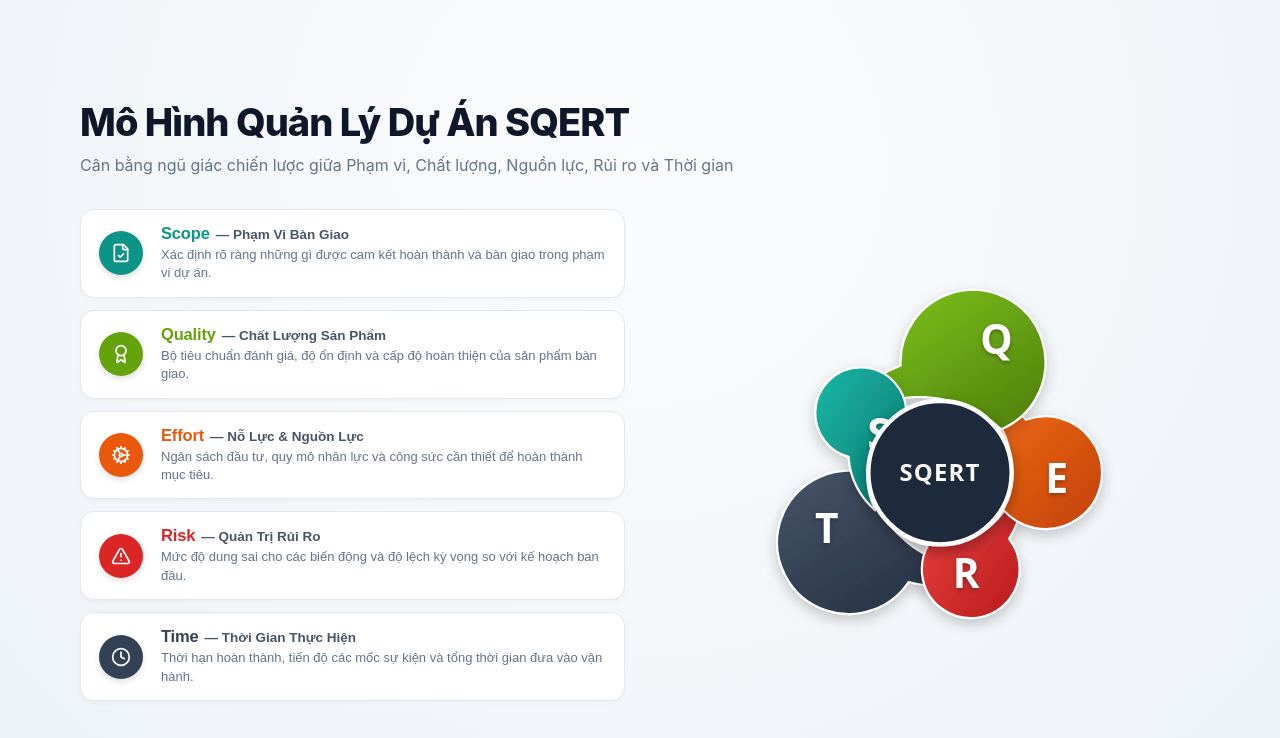
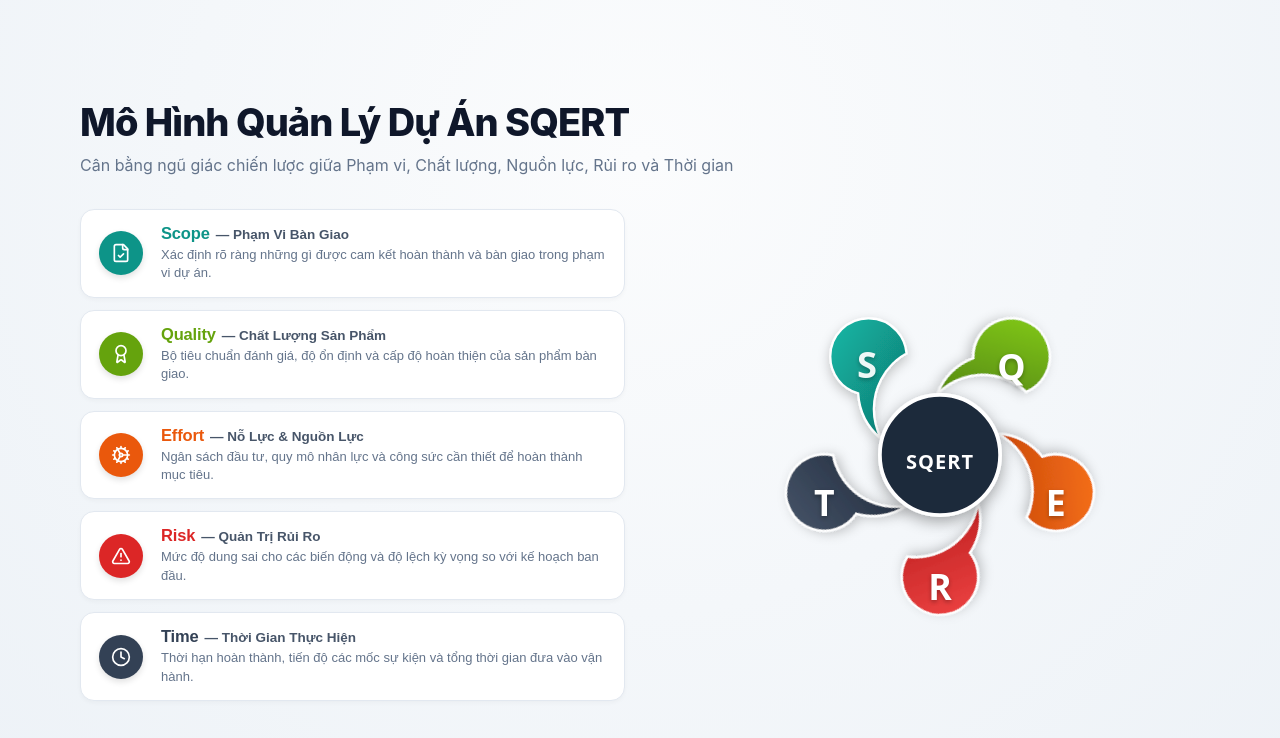
Before and after one commit to dangquangminh123/shape_code_all, a Next.js app: page /shapes/sq5-sqert-model in a window 1280 px wide. Shown: the top 738 px of the page. Built offline with nearby package versions, Linux system fonts and the light colour scheme.

Commit message:
fix(sq5): enforce pure 5-fold rotational symmetry with uniform 82px radius and 72deg spacing for S-Q-E-R-T matching template

```diff
--- a/src/components/shapes/sq5-sqert-model/Sq5SqertModel.tsx
+++ b/src/components/shapes/sq5-sqert-model/Sq5SqertModel.tsx
@@ -1,7 +1,14 @@
 'use client';
 
 import React, { useId, useRef, useState, type CSSProperties, type KeyboardEvent } from 'react';
-import { SQ5_DIMENSIONS, type Sq5DimensionConfig, type Sq5DimensionId } from './sq5-sqert-model.config';
+import {
+  SQ5_DIMENSIONS,
+  SQ5_LETTER_RADIUS,
+  SQ5_PETAL_OFFSET_X,
+  SQ5_PETAL_OFFSET_Y,
+  SQ5_PETAL_PATH,
+  type Sq5DimensionId,
+} from './sq5-sqert-model.config';
 import './sq5-sqert-model.css';
 
 export interface Sq5SqertModelProps {
@@ -105,73 +112,66 @@ export default function Sq5SqertModel({
             })}
           </div>
 
-          {/* Right Column: Exact 1:1 Unified Pinwheel Stage */}
+          {/* Right Column: Perfect 5-Fold Symmetrical Pinwheel Vortex Stage */}
           <div className="sq5-stage" aria-label="Biểu đồ cánh quạt SQERT 5 góc tương tác">
             <div className="sq5-vortex">
               <svg
-                viewBox="70 60 260 260"
+                viewBox="-155 -155 310 310"
                 className="sq5-svg"
                 preserveAspectRatio="xMidYMid meet"
                 aria-hidden="true"
               >
                 <defs>
                   {/* Subtle 3D Drop Shadow */}
-                  <filter id={`sq5-shadow-${instanceId}`} x="-20%" y="-20%" width="140%" height="140%">
-                    <feDropShadow dx="0" dy="3" stdDeviation="4" floodOpacity="0.2" />
+                  <filter id={`sq5-shadow-${instanceId}`} x="-25%" y="-25%" width="150%" height="150%">
+                    <feDropShadow dx="0" dy="3" stdDeviation="4" floodOpacity="0.22" />
                   </filter>
-                  <filter id={`sq5-active-shadow-${instanceId}`} x="-30%" y="-30%" width="160%" height="160%">
+                  <filter id={`sq5-active-shadow-${instanceId}`} x="-35%" y="-35%" width="170%" height="170%">
                     <feDropShadow dx="0" dy="6" stdDeviation="8" floodOpacity="0.4" />
                   </filter>
-                  <filter id={`sq5-hub-shadow-${instanceId}`} x="-30%" y="-30%" width="160%" height="160%">
-                    <feDropShadow dx="0" dy="3" stdDeviation="4" floodOpacity="0.32" />
+                  <filter id={`sq5-hub-shadow-${instanceId}`} x="-35%" y="-35%" width="170%" height="170%">
+                    <feDropShadow dx="0" dy="3" stdDeviation="5" floodOpacity="0.35" />
                   </filter>
 
                   {/* Dimension Gradients matching original palette */}
-                  <linearGradient id={`sq5-grad-${instanceId}-scope`} x1="0%" y1="0%" x2="100%" y2="100%">
-                    <stop offset="0%" stopColor="#14b8a6" />
-                    <stop offset="100%" stopColor="#0f766e" />
+                  {SQ5_DIMENSIONS.map((dim) => (
+                    <linearGradient
+                      key={dim.id}
+                      id={`sq5-grad-${instanceId}-${dim.id}`}
+                      x1="0%"
+                      y1="0%"
+                      x2="100%"
+                      y2="100%"
+                    >
+                      <stop offset="0%" stopColor={dim.gradientTop} />
+                      <stop offset="100%" stopColor={dim.gradientBot} />
                     </linearGradient>
-                  <linearGradient id={`sq5-grad-${instanceId}-quality`} x1="0%" y1="0%" x2="100%" y2="100%">
-                    <stop offset="0%" stopColor="#84cc16" />
-                    <stop offset="100%" stopColor="#4d7c0f" />
-                  </linearGradient>
-                  <linearGradient id={`sq5-grad-${instanceId}-effort`} x1="0%" y1="0%" x2="100%" y2="100%">
-                    <stop offset="0%" stopColor="#f97316" />
-                    <stop offset="100%" stopColor="#c2410c" />
-                  </linearGradient>
-                  <linearGradient id={`sq5-grad-${instanceId}-risk`} x1="0%" y1="0%" x2="100%" y2="100%">
-                    <stop offset="0%" stopColor="#ef4444" />
-                    <stop offset="100%" stopColor="#b91c1c" />
-                  </linearGradient>
-                  <linearGradient id={`sq5-grad-${instanceId}-time`} x1="0%" y1="0%" x2="100%" y2="100%">
-                    <stop offset="0%" stopColor="#475569" />
-                    <stop offset="100%" stopColor="#1e293b" />
-                  </linearGradient>
+                  ))}
                 </defs>
 
-                {/* 5 Petals Layer in natural swirl stacking order: T(4) -> R(3) -> E(2) -> Q(1) -> S(0) */}
+                {/* 5 Petals Layer: 5-fold pure rotational symmetry (72° step)
+                    Rendered in natural counter-swirl order: T(4) -> R(3) -> E(2) -> Q(1) -> S(0) */}
                 {[4, 3, 2, 1, 0].map((idx) => {
                   const dim = SQ5_DIMENSIONS[idx];
                   const isActive = activeId === dim.id;
+                  const rot = idx * 72;
 
                   return (
                     <g
                       key={dim.id}
-                      transform={`translate(${dim.geometry.offsetX}, ${dim.geometry.offsetY})`}
-                    >
-                      <g
                       className={`sq5-petal ${isActive ? 'is-active' : ''}`}
                       onClick={() => handleSelect(dim.id)}
                       onMouseEnter={() => setHoveredId(dim.id)}
                       onMouseLeave={() => setHoveredId(null)}
                       style={{ cursor: 'pointer' }}
                     >
+                      <g transform={`rotate(${rot}) translate(${-SQ5_PETAL_OFFSET_X}, ${-SQ5_PETAL_OFFSET_Y})`}>
                         <path
-                          d={dim.path}
+                          d={SQ5_PETAL_PATH}
                           fill={`url(#sq5-grad-${instanceId}-${dim.id})`}
                           filter={isActive ? `url(#sq5-active-shadow-${instanceId})` : `url(#sq5-shadow-${instanceId})`}
                           stroke="#ffffff"
-                          strokeWidth="1.2"
+                          strokeWidth="1.5"
                           className="sq5-petal__path"
                         />
                       </g>
@@ -179,20 +179,24 @@ export default function Sq5SqertModel({
                   );
                 })}
 
-                {/* 5 Letters S, Q, E, R, T placed upright inside circular bulbs */}
+                {/* 5 Upright Letters S, Q, E, R, T placed at the exact same radius (82px)
+                    and perfectly separated by equal 72° angular intervals */}
                 {SQ5_DIMENSIONS.map((dim) => {
                   const isActive = activeId === dim.id;
+                  const rad = (dim.angle * Math.PI) / 180;
+                  const letterX = SQ5_LETTER_RADIUS * Math.cos(rad);
+                  const letterY = SQ5_LETTER_RADIUS * Math.sin(rad);
 
                   return (
                     <text
                       key={`label-${dim.id}`}
-                      x={dim.geometry.letterX}
-                      y={dim.geometry.letterY}
+                      x={letterX}
+                      y={letterY + 6.5}
                       className={`sq5-petal__letter ${isActive ? 'is-active' : ''}`}
                       textAnchor="middle"
                       dominantBaseline="central"
                       fill="#ffffff"
-                      fontSize="23"
+                      fontSize="24"
                       fontWeight="800"
                       fontFamily="system-ui, -apple-system, sans-serif"
                       style={{ pointerEvents: 'none', userSelect: 'none' }}
@@ -202,20 +206,21 @@ export default function Sq5SqertModel({
                   );
                 })}
 
-                {/* Center Hub: Dark Circle with "SQERT" */}
+                {/* Center Hub: Dark Circle with "SQERT" positioned precisely at center (0, 0) */}
                 <g className="sq5-hub" filter={`url(#sq5-hub-shadow-${instanceId})`}>
                   <circle
-                    cx="200"
-                    cy="200"
+                    cx="0"
+                    cy="0"
                     r="40.5"
                     fill="#1e293b"
                     stroke="#ffffff"
                     strokeWidth="2.5"
                   />
                   <text
-                    x="200"
-                    y="204.5"
+                    x="0"
+                    y="4.5"
                     textAnchor="middle"
+                    dominantBaseline="central"
                     fill="#ffffff"
                     fontSize="13.5"
                     fontWeight="800"
--- a/src/components/shapes/sq5-sqert-model/sq5-sqert-model.config.ts
+++ b/src/components/shapes/sq5-sqert-model/sq5-sqert-model.config.ts
@@ -2,13 +2,6 @@ import { type IconType } from 'react-icons';
 import { LuAward, LuClock, LuCog, LuFileCheck, LuTriangleAlert } from 'react-icons/lu';
 
 export type Sq5DimensionId = 'scope' | 'quality' | 'effort' | 'risk' | 'time';
-
-export interface Sq5PetalGeometry {
-  offsetX: number;
-  offsetY: number;
-  letterX: number;
-  letterY: number;
-}
 
 export interface Sq5DimensionConfig {
   id: Sq5DimensionId;
@@ -18,14 +11,14 @@ export interface Sq5DimensionConfig {
   vietnameseTitle: string;
   description: string;
   color: string;
-  gradient: string;
+  gradientTop: string;
+  gradientBot: string;
   icon: IconType;
-  path: string;
-  geometry: Sq5PetalGeometry;
+  angle: number; // Rotational polar angle of petal bulb & upright letter
 }
 
-// 5.svg = Scope (S)
-export const PATH_S =
+// Master canonical petal path (from originals/SVG/5.svg)
+export const SQ5_PETAL_PATH =
   'M51.37,23.62c-0.32,0.18-0.65,0.36-0.96,0.55c-0.32,0.18-0.63,0.37-0.94,0.58c-0.93,0.58-1.84,1.2-2.73,1.86' +
   'c-0.3,0.22-0.59,0.44-0.88,0.67c-0.29,0.22-0.58,0.45-0.86,0.68c-0.02,0.02-0.04,0.03-0.05,0.04c-0.55,0.45-1.08,0.92-1.61,1.4' +
   'c-0.27,0.24-0.54,0.5-0.8,0.75c-0.26,0.25-0.52,0.51-0.78,0.77c-0.26,0.26-0.52,0.52-0.76,0.79c-0.26,0.26-0.51,0.53-0.74,0.81' +
@@ -35,49 +28,12 @@ export const PATH_S =
   'c0,7.18,1.76,13.94,4.87,19.88c-8.86-7.37-14.69-18.24-15.39-30.48C7.96,47.49,0,37.54,0,25.73C0,11.52,11.52,0,25.73,0' +
   'c7.59,0,14.41,3.28,19.11,8.51C48.51,12.58,50.9,17.83,51.37,23.62z';
 
-// 1.svg = Quality (Q)
-export const PATH_Q =
-  'M95.05,78.76c-0.43-0.4-0.86-0.8-1.31-1.18c-0.43-0.39-0.87-0.77-1.34-1.14c-1.33-1.13-2.73-2.2-4.16-3.21' +
-  'c-0.47-0.34-0.95-0.68-1.44-1c-0.48-0.33-0.96-0.65-1.46-0.96c-0.03-0.02-0.07-0.04-0.09-0.06c-0.96-0.61-1.92-1.19-2.9-1.74' +
-  'c-0.5-0.3-1.02-0.57-1.53-0.85c-0.51-0.28-1.02-0.54-1.55-0.8c-0.52-0.27-1.05-0.53-1.57-0.76c-0.53-0.26-1.06-0.5-1.59-0.73' +
-  'c-0.54-0.25-1.08-0.48-1.61-0.69c-0.55-0.24-1.08-0.45-1.63-0.64c-0.55-0.22-1.09-0.42-1.64-0.6c-0.55-0.21-1.11-0.39-1.66-0.56' +
-  'c-0.56-0.19-1.11-0.37-1.68-0.52c-5.04-1.5-10.28-2.42-15.6-2.71c-0.6-0.04-1.2-0.07-1.78-0.08c-0.59-0.02-1.19-0.04-1.78-0.02' +
-  'c-0.6-0.01-1.19-0.01-1.79,0.01c-0.59,0-1.19,0.03-1.79,0.07c-0.6,0.02-1.2,0.06-1.8,0.12c-5.3,0.4-10.64,1.44-15.92,3.15' +
-  'C16.55,67.38,7.18,73.36-0.28,81c6.8-17.04,20.39-31.22,38.59-38.31C37.54,24.77,48.7,7.83,66.59,2.02' +
-  'c21.51-6.99,44.62,4.78,51.61,26.3c3.73,11.49,2.12,23.43-3.48,33.12C110.37,69,103.59,75.2,95.05,78.76z';
+// Precise geometric offsets to align petal rotation center at (0, 0)
+export const SQ5_PETAL_OFFSET_X = 73.93;
+export const SQ5_PETAL_OFFSET_Y = 92.07;
 
-// 2.svg = Effort (E)
-export const PATH_E =
-  'M24.55,69.92c0.19-0.41,0.38-0.83,0.56-1.25c0.18-0.41,0.36-0.83,0.52-1.26c0.51-1.25,0.97-2.54,1.38-3.84' +
-  'c0.14-0.43,0.28-0.87,0.39-1.31c0.13-0.43,0.25-0.87,0.36-1.31c0-0.03,0.01-0.06,0.02-0.08c0.22-0.85,0.42-1.7,0.59-2.56' +
-  'c0.1-0.44,0.18-0.89,0.26-1.33c0.08-0.44,0.15-0.89,0.22-1.34c0.08-0.45,0.14-0.9,0.18-1.35c0.07-0.45,0.12-0.9,0.16-1.35' +
-  'c0.05-0.46,0.1-0.91,0.12-1.36c0.04-0.46,0.07-0.91,0.09-1.36c0.03-0.46,0.05-0.91,0.05-1.36c0.02-0.46,0.02-0.91,0.02-1.36' +
-  'c0.01-0.46,0.01-0.91-0.02-1.36c-0.1-4.09-0.68-8.18-1.75-12.18c-0.11-0.45-0.23-0.9-0.37-1.34c-0.13-0.44-0.26-0.89-0.41-1.33' +
-  'c-0.13-0.45-0.28-0.88-0.44-1.32c-0.15-0.44-0.31-0.87-0.48-1.31c-0.16-0.44-0.33-0.87-0.52-1.3c-1.57-3.82-3.62-7.52-6.15-11.01' +
-  'C14.11,9.17,7.44,3.68,0,0c14.23,0.94,27.97,7.57,37.58,19.32c13.06-4.87,28.26-0.69,36.86,11.14c10.33,14.22,7.18,34.13-7.04,44.46' +
-  'c-7.59,5.52-16.81,7.19-25.32,5.38C35.44,78.9,29.23,75.38,24.55,69.92z';
-
-// 3.svg = Risk (R)
-export const PATH_R =
-  'M4.02,39.02c0.39,0.05,0.79,0.09,1.18,0.12c0.39,0.04,0.78,0.07,1.18,0.09c1.17,0.09,2.36,0.12,3.54,0.11' +
-  'c0.39,0,0.79-0.01,1.18-0.03c0.39-0.01,0.78-0.02,1.18-0.05c0.02,0,0.05,0,0.07,0c0.76-0.05,1.52-0.11,2.28-0.2' +
-  'c0.39-0.04,0.78-0.09,1.17-0.14c0.39-0.05,0.77-0.11,1.17-0.18c0.39-0.06,0.78-0.13,1.16-0.21c0.39-0.07,0.78-0.14,1.16-0.23' +
-  'c0.39-0.08,0.78-0.16,1.15-0.27c0.39-0.09,0.77-0.18,1.14-0.29c0.39-0.1,0.76-0.2,1.13-0.32c0.38-0.11,0.76-0.23,1.13-0.35' +
-  'c0.38-0.12,0.75-0.24,1.12-0.38c3.35-1.18,6.57-2.75,9.59-4.71c0.34-0.22,0.68-0.44,1-0.66c0.33-0.22,0.67-0.45,0.98-0.69' +
-  'c0.33-0.23,0.65-0.47,0.97-0.72c0.32-0.24,0.64-0.49,0.95-0.75c0.32-0.25,0.63-0.51,0.94-0.78c2.74-2.32,5.24-5.01,7.44-8.03' +
-  'C51.37,14.11,54.11,7.12,55.15,0c3.04,11.99,1.25,25.12-5.87,36.2c7.52,9.48,8.15,23.14,0.69,33.41' +
-  'c-8.97,12.34-26.25,15.08-38.59,6.11C4.8,70.93,0.94,63.78,0.15,56.27C-0.47,50.42,0.77,44.34,4.02,39.02z';
-
-// 4.svg = Time (T)
-export const PATH_T =
-  'M49.82,1.09c0.11,0.57,0.23,1.14,0.36,1.71c0.12,0.56,0.25,1.12,0.4,1.69c0.41,1.68,0.9,3.34,1.46,4.98' +
-  'c0.18,0.55,0.36,1.1,0.57,1.64c0.19,0.54,0.39,1.08,0.61,1.61c0.02,0.03,0.03,0.07,0.04,0.1c0.41,1.04,0.84,2.07,1.31,3.08' +
-  'c0.23,0.53,0.48,1.05,0.73,1.57c0.24,0.52,0.5,1.03,0.77,1.54c0.26,0.52,0.53,1.03,0.82,1.52c0.27,0.52,0.55,1.02,0.85,1.51' +
-  'c0.29,0.51,0.58,1.01,0.89,1.48c0.3,0.51,0.61,0.99,0.93,1.46c0.31,0.49,0.63,0.97,0.96,1.44c0.32,0.49,0.66,0.95,1,1.41' +
-  'c0.34,0.47,0.67,0.94,1.04,1.39c3.16,4.13,6.81,7.91,10.9,11.23c0.46,0.38,0.91,0.75,1.38,1.1c0.46,0.36,0.93,0.72,1.41,1.06' +
-  'c0.47,0.36,0.95,0.7,1.44,1.03c0.48,0.34,0.97,0.67,1.47,0.99c0.49,0.33,0.99,0.64,1.51,0.95c4.47,2.76,9.35,5.03,14.57,6.73' +
-  'c10.74,3.49,21.72,4.15,32.12,2.38c-15.34,9.67-34.44,13.12-53.12,8.21c-9.8,14.77-28.57,21.84-46.25,16.1' +
-  'C6.72,72.1-4.92,49.25,1.99,27.99C5.68,16.63,13.91,8.02,24.02,3.52C31.89,0.01,40.92-1.02,49.82,1.09z';
+// Constant radius from center (0, 0) for all 5 letters S, Q, E, R, T
+export const SQ5_LETTER_RADIUS = 82.0;
 
 export const SQ5_DIMENSIONS: Sq5DimensionConfig[] = [
   {
@@ -88,15 +44,10 @@ export const SQ5_DIMENSIONS: Sq5DimensionConfig[] = [
     vietnameseTitle: 'Phạm Vi Bàn Giao',
     description: 'Xác định rõ ràng những gì được cam kết hoàn thành và bàn giao trong phạm vi dự án.',
     color: '#0d9488',
-    gradient: 'linear-gradient(135deg, #14b8a6 0%, #0d9488 100%)',
+    gradientTop: '#14b8a6',
+    gradientBot: '#0f766e',
     icon: LuFileCheck,
-    path: PATH_S,
-    geometry: {
-      offsetX: 129.52,
-      offsetY: 140.56,
-      letterX: 155.2,
-      letterY: 166.3,
-    },
+    angle: -126, // Top-Left (-126 deg)
   },
   {
     id: 'quality',
@@ -106,15 +57,10 @@ export const SQ5_DIMENSIONS: Sq5DimensionConfig[] = [
     vietnameseTitle: 'Chất Lượng Sản Phẩm',
     description: 'Bộ tiêu chuẩn đánh giá, độ ổn định và cấp độ hoàn thiện của sản phẩm bàn giao.',
     color: '#65a30d',
-    gradient: 'linear-gradient(135deg, #84cc16 0%, #65a30d 100%)',
+    gradientTop: '#84cc16',
+    gradientBot: '#4d7c0f',
     icon: LuAward,
-    path: PATH_Q,
-    geometry: {
-      offsetX: 139.43,
-      offsetY: 96.68,
-      letterX: 231.9,
-      letterY: 124.2,
-    },
+    angle: -54, // Top-Right (-54 deg = -126 + 72)
   },
   {
     id: 'effort',
@@ -124,15 +70,10 @@ export const SQ5_DIMENSIONS: Sq5DimensionConfig[] = [
     vietnameseTitle: 'Nỗ Lực & Nguồn Lực',
     description: 'Ngân sách đầu tư, quy mô nhân lực và công sức cần thiết để hoàn thành mục tiêu.',
     color: '#ea580c',
-    gradient: 'linear-gradient(135deg, #f97316 0%, #ea580c 100%)',
+    gradientTop: '#f97316',
+    gradientBot: '#c2410c',
     icon: LuCog,
-    path: PATH_E,
-    geometry: {
-      offsetX: 211.00,
-      offsetY: 150.81,
-      letterX: 266.0,
-      letterY: 202.8,
-    },
+    angle: 18, // Middle-Right (+18 deg = -54 + 72)
   },
   {
     id: 'risk',
@@ -142,15 +83,10 @@ export const SQ5_DIMENSIONS: Sq5DimensionConfig[] = [
     vietnameseTitle: 'Quản Trị Rủi Ro',
     description: 'Mức độ dung sai cho các biến động và độ lệch kỳ vọng so với kế hoạch ban đầu.',
     color: '#dc2626',
-    gradient: 'linear-gradient(135deg, #ef4444 0%, #dc2626 100%)',
+    gradientTop: '#ef4444',
+    gradientBot: '#b91c1c',
     icon: LuTriangleAlert,
-    path: PATH_R,
-    geometry: {
-      offsetX: 189.75,
-      offsetY: 201.16,
-      letterX: 214.8,
-      letterY: 256.2,
-    },
+    angle: 90, // Straight Down (+90 deg = +18 + 72)
   },
   {
     id: 'time',
@@ -160,14 +96,9 @@ export const SQ5_DIMENSIONS: Sq5DimensionConfig[] = [
     vietnameseTitle: 'Thời Gian Thực Hiện',
     description: 'Thời hạn hoàn thành, tiến độ các mốc sự kiện và tổng thời gian đưa vào vận hành.',
     color: '#334155',
-    gradient: 'linear-gradient(135deg, #475569 0%, #334155 100%)',
+    gradientTop: '#475569',
+    gradientBot: '#1e293b',
     icon: LuClock,
-    path: PATH_T,
-    geometry: {
-      offsetX: 107.97,
-      offsetY: 198.88,
-      letterX: 136.0,
-      letterY: 230.9,
-    },
+    angle: 162, // Middle-Left (+162 deg = +90 + 72)
   },
 ];
--- a/src/components/shapes/sq5-sqert-model/sq5-sqert-model.css
+++ b/src/components/shapes/sq5-sqert-model/sq5-sqert-model.css
@@ -1,4 +1,4 @@
-/* SQ5 — SQERT Project Management Model (Exact 1:1 Vector Geometry) */
+/* SQ5 — SQERT Project Management Model (Exact 1:1 Vector Geometry & 5-Fold Symmetry) */
 .sq5-module {
   width: 100%;
   min-height: 100vh;
@@ -152,7 +152,7 @@
 /* Petal & Path Interactions */
 .sq5-petal {
   transition: transform 240ms cubic-bezier(0.16, 1, 0.3, 1), opacity 200ms ease;
-  transform-origin: center;
+  transform-origin: 0px 0px;
 }
 
 .sq5-petal__path {
@@ -181,7 +181,7 @@
 .sq5-hub {
   cursor: pointer;
   transition: transform 220ms ease;
-  transform-origin: 200px 200px;
+  transform-origin: 0px 0px;
 }
 
 .sq5-hub:hover {
```
Lines whose indentation alone changed are shown as unchanged.
